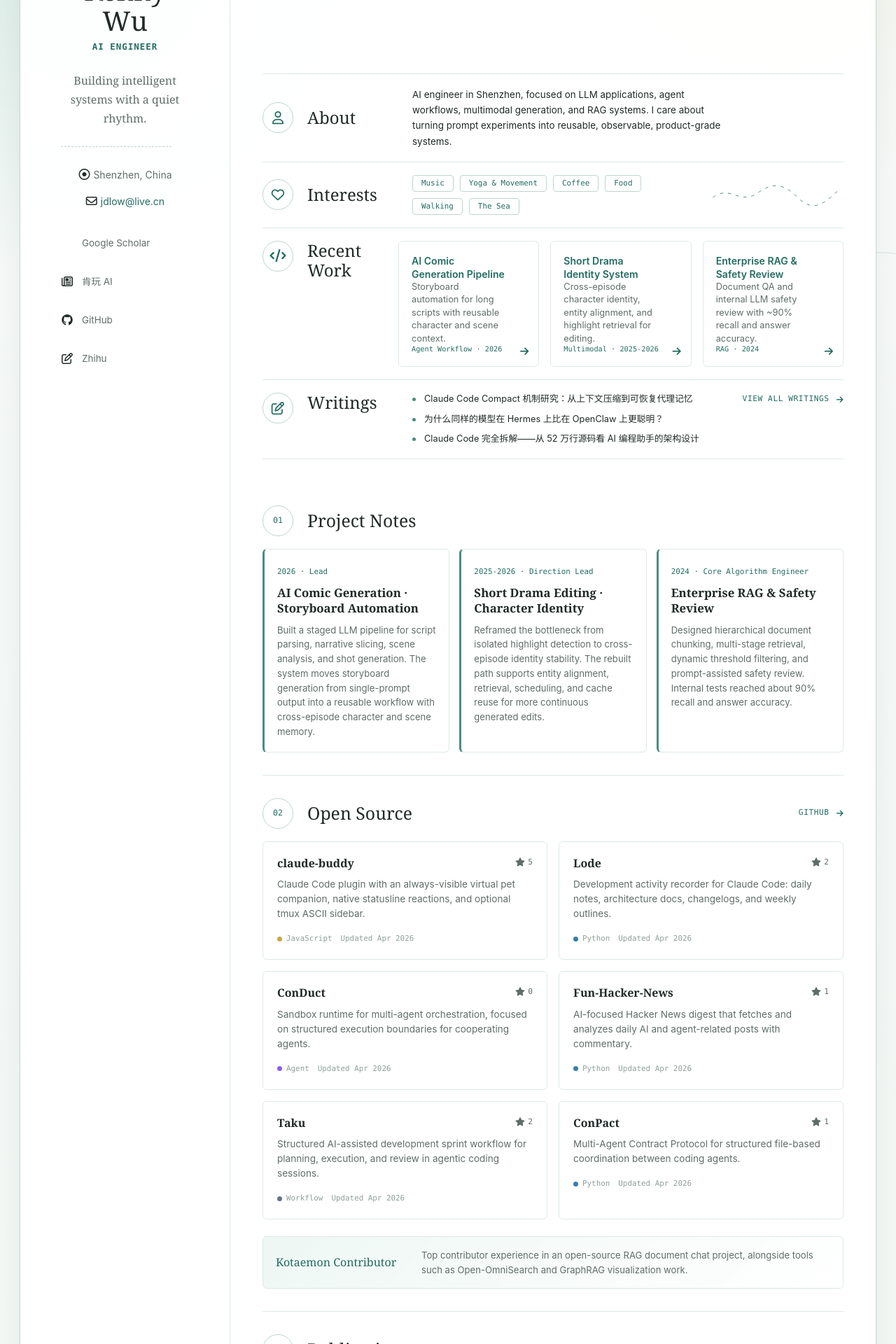
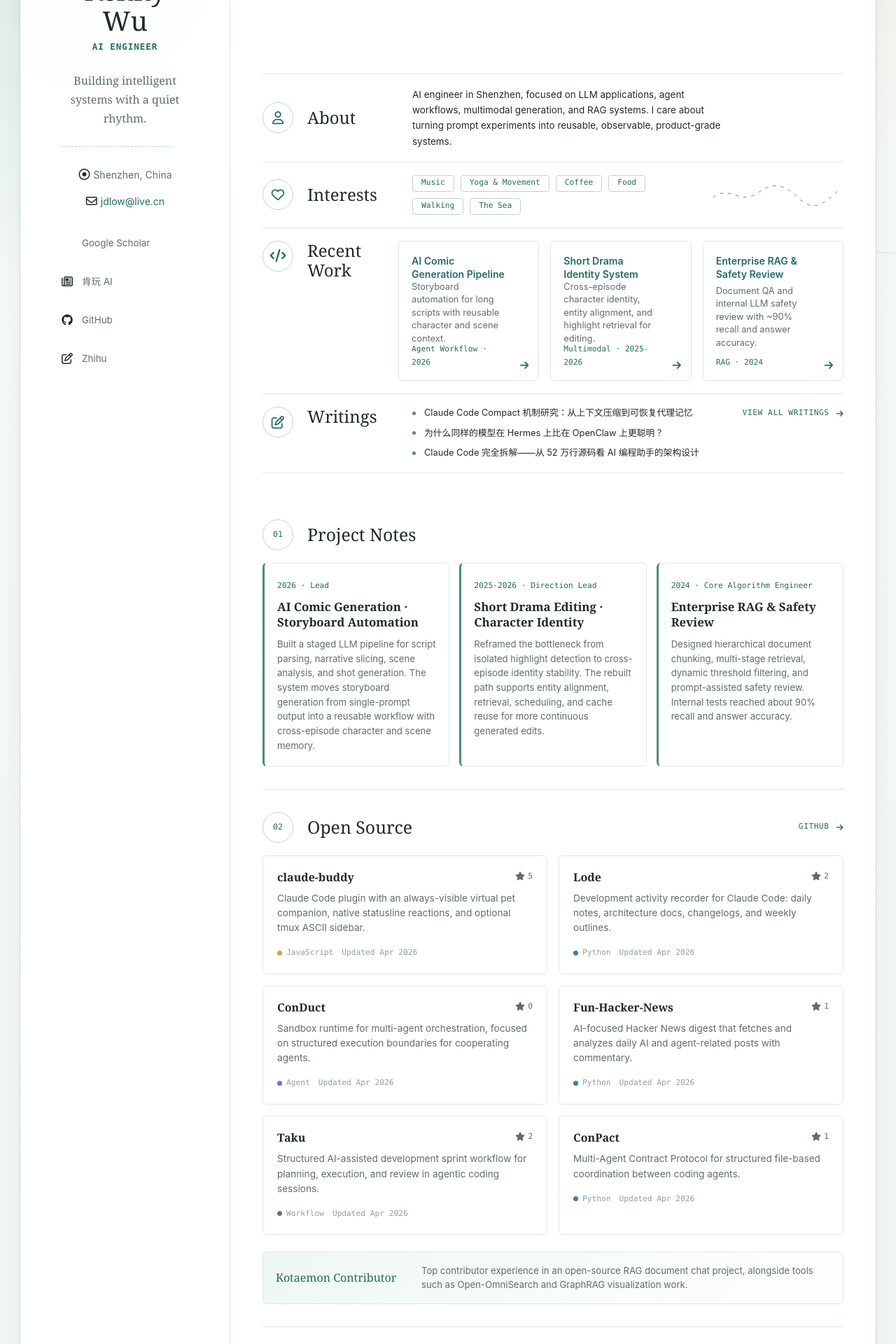
Before and after one commit to KKenny0/KKenny0.github.io, a Jekyll site: the page built from index.md, in a window 1280 px wide. Shown: the part 300-2220 px from the top of the page at 70% size. Built offline with Jekyll 4.4.1, drawn with Linux system fonts in a browser that asks for light colours; a style sheet for code colours, icons or effects is not loaded.

Commit message:
Polish homepage UI: hover states, readability, accessibility, award hierarchy
- Add hover lift+shadow to .mini-card (consistent with .project-card)
- Remove writing title truncation on desktop (nowrap+ellipsis was
  clipping Chinese article titles)
- Raise minimum font sizes from 0.64-0.68rem to 0.7rem for readability
- Add award-gold/silver/bronze classes with distinct left-border colors
- Add :focus-visible outlines on links, buttons, and cards
- Replace non-standard <position> element with <span class="position-label">

Co-Authored-By: Claude Opus 4.6 <noreply@anthropic.com>

```diff
--- a/_layouts/homepage.html
+++ b/_layouts/homepage.html
@@ -74,7 +74,7 @@
         <h1>{{ site.title }}</h1>
 
         {% if site.position %}
-        <position>{{ site.position }}</position>
+        <span class="position-label">{{ site.position }}</span>
         {% endif %}
 
         <p class="profile-blurb">Building intelligent systems with a quiet rhythm.</p>
--- a/assets/css/minimal-custom.css
+++ b/assets/css/minimal-custom.css
@@ -230,7 +230,7 @@ header h1 {
   letter-spacing: 0;
 }
 
-position {
+.position-label {
   display: block;
   color: var(--accent-dark);
   font-family: var(--mono);
@@ -597,7 +597,7 @@ position {
   border-radius: 4px;
   background: var(--chip-bg);
   font-family: var(--mono);
-  font-size: 0.68rem;
+  font-size: 0.7rem;
   text-decoration: none;
 }
 
@@ -635,6 +635,13 @@ position {
   border-radius: 6px;
   background: var(--card-bg);
   text-decoration: none;
+  transition: transform 180ms ease, border-color 180ms ease, box-shadow 180ms ease;
+}
+
+.mini-card:hover {
+  transform: translateY(-2px);
+  border-color: var(--line-strong);
+  box-shadow: var(--hover-shadow);
 }
 
 .mini-card strong {
@@ -654,7 +661,7 @@ position {
   align-self: end;
   color: var(--accent-dark);
   font-family: var(--mono);
-  font-size: 0.64rem;
+  font-size: 0.7rem;
 }
 
 .mini-card i {
@@ -694,9 +701,6 @@ position {
 
 .writing-lines span {
   grid-column: 2;
-  overflow: hidden;
-  text-overflow: ellipsis;
-  white-space: nowrap;
 }
 
 .writing-lines time {
@@ -781,7 +785,7 @@ position {
 .project-note small {
   color: var(--accent-dark);
   font-family: var(--mono);
-  font-size: 0.68rem;
+  font-size: 0.7rem;
 }
 
 .project-note h3 {
@@ -862,7 +866,7 @@ position {
 .publication-card small {
   color: var(--faint);
   font-family: var(--mono);
-  font-size: 0.68rem;
+  font-size: 0.7rem;
 }
 
 .award-list {
@@ -877,6 +881,20 @@ position {
   align-items: center;
   padding: 12px 16px;
   border-left: 3px solid var(--sand);
+}
+
+.award-list article.award-gold {
+  border-left-color: #c6905e;
+  background: rgba(198, 144, 94, 0.06);
+}
+
+.award-list article.award-silver {
+  border-left-color: #8fa8a0;
+}
+
+.award-list article.award-bronze {
+  border-left-color: var(--line-strong);
+  opacity: 0.88;
 }
 
 .award-list strong {
@@ -992,7 +1010,7 @@ a {
   gap: 12px;
   color: var(--faint);
   font-family: var(--mono);
-  font-size: 0.68rem;
+  font-size: 0.7rem;
 }
 
 .project-language {
@@ -1076,7 +1094,7 @@ a {
   border-radius: 4px;
   background: var(--accent-dark);
   font-family: var(--mono);
-  font-size: 0.66rem;
+  font-size: 0.7rem;
   font-weight: 700;
 }
 
@@ -1135,12 +1153,21 @@ footer small,
 section small {
   color: var(--faint);
   font-family: var(--mono);
-  font-size: 0.66rem;
+  font-size: 0.7rem;
 }
 
 ::selection {
   color: #fff;
   background: var(--accent);
+}
+
+a:focus-visible,
+button:focus-visible,
+.mini-card:focus-visible,
+.project-card a:focus-visible {
+  outline: 2px solid var(--accent);
+  outline-offset: 2px;
+  border-radius: 3px;
 }
 
 @keyframes drawLine {
@@ -1236,7 +1263,7 @@ section small {
     font-size: 1.7rem;
   }
 
-  position {
+  .position-label {
     text-align: center;
   }
 
--- a/index.md
+++ b/index.md
@@ -239,11 +239,11 @@ layout: homepage
       <h2>Awards</h2>
     </div>
     <div class="award-list">
-      <article><strong>2nd Prize</strong><span>Legal Case Retrieval Task, Challenge of AI in Law (CAIL) 2021</span></article>
-      <article><strong>3rd Prize</strong><span>Information Extraction Task, Challenge of AI in Law (CAIL) 2021</span></article>
-      <article><strong>3rd Prize</strong><span>Judicial Examination Task, Challenge of AI in Law (CAIL) 2021</span></article>
-      <article><strong>1st Prize</strong><span>Subway Passenger Flow Prediction, Guangxi Collegiate AI Design Competition 2020</span></article>
-      <article><strong>2nd Prize</strong><span>CSI Index Prediction, Guangxi Collegiate AI Design Competition 2019</span></article>
+      <article class="award-silver"><strong>2nd Prize</strong><span>Legal Case Retrieval Task, Challenge of AI in Law (CAIL) 2021</span></article>
+      <article class="award-bronze"><strong>3rd Prize</strong><span>Information Extraction Task, Challenge of AI in Law (CAIL) 2021</span></article>
+      <article class="award-bronze"><strong>3rd Prize</strong><span>Judicial Examination Task, Challenge of AI in Law (CAIL) 2021</span></article>
+      <article class="award-gold"><strong>1st Prize</strong><span>Subway Passenger Flow Prediction, Guangxi Collegiate AI Design Competition 2020</span></article>
+      <article class="award-silver"><strong>2nd Prize</strong><span>CSI Index Prediction, Guangxi Collegiate AI Design Competition 2019</span></article>
     </div>
   </section>
 </div>
```
